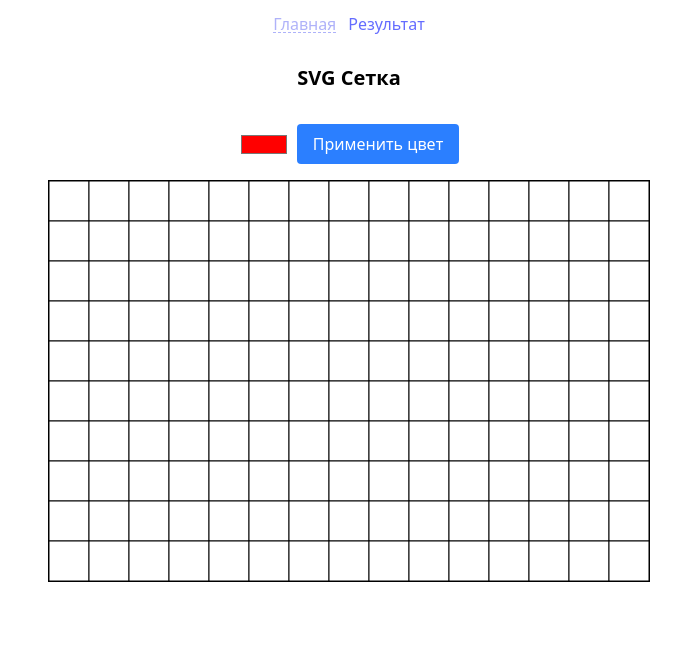
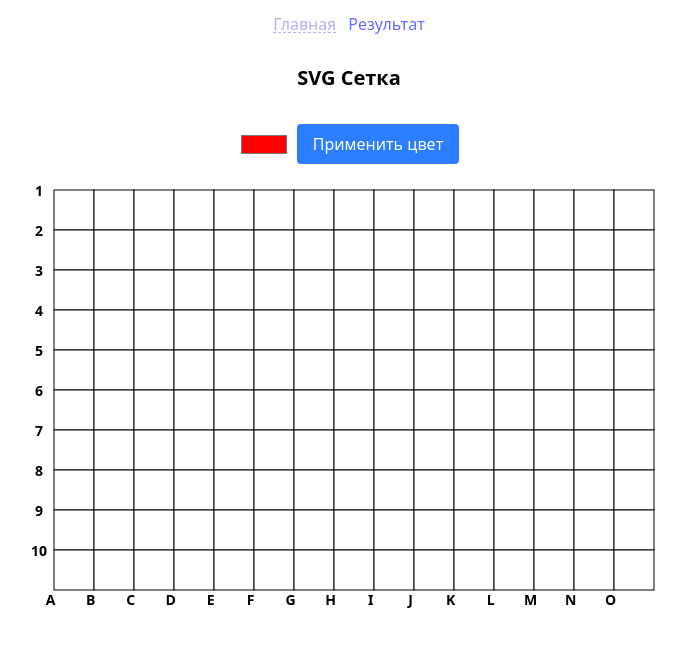
Before and after one commit to d-matern/test-task-grovita-technology, a React (Vite) app: page / in a window 1280 px wide. Shown: the top 646 px of the page, without its empty margins (291-977 px from the left). Built offline with nearby package versions, Linux system fonts and the light colour scheme.

Commit message:
feature: logic result page, coord line. fix: logic selecting cell

```diff
--- a/src/pages/result/ui/ResultPage.tsx
+++ b/src/pages/result/ui/ResultPage.tsx
@@ -1,3 +1,21 @@
+import { useAppSelector } from "../../../shared/hooks/reduxHooks";
+import { selectCellsResult } from "../../../widgets/grid/model/selectors";
+
 export function ResultPage() {
-  return <div>Test task Grovita Result</div>;
+  const cellsResult = useAppSelector(selectCellsResult);
+  return (
+    <div className="flex flex-col items-center">
+      <h1 className="my-4 text-xl font-bold">Результат</h1>
+
+      <ul>
+        {Object.keys(cellsResult).map(((key) => (
+          <li key={key}>
+            <p>
+              Ячеек: <b>{cellsResult[key]}</b> Цвет: <span className="inline-block size-4" style={{ backgroundColor: key }} />
+            </p>
+          </li>
+        )))}
+      </ul>
+    </div>
+  );
 }
--- /dev/null
+++ b/src/widgets/grid/config/constants.ts
@@ -0,0 +1,4 @@
+export const ROWS = 10;
+export const COLS = 15;
+export const CELL_SIZE = 40;
+export const CELL_COLOR_DEFAULT = '#ffffff';
--- a/src/widgets/grid/model/gridSlice.ts
+++ b/src/widgets/grid/model/gridSlice.ts
@@ -1,5 +1,6 @@
 import { createSlice, PayloadAction } from '@reduxjs/toolkit';
-import { Cell } from './cell.type';
+import { Cell } from './types/cell.type';
+import { CELL_COLOR_DEFAULT, CELL_SIZE, COLS, ROWS } from '../config/constants';
 
 interface GridState {
   cells: Cell[];
@@ -8,16 +9,12 @@ interface GridState {
   isSelecting: boolean;
 }
 
-const ROWS = 10;
-const COLS = 15;
-const CELL_SIZE = 40;
-
 const initialState: GridState = {
   cells: Array.from({ length: ROWS * COLS }, (_, index) => ({
     id: index.toString(),
     x: (index % COLS) * CELL_SIZE,
     y: Math.floor(index / COLS) * CELL_SIZE,
-    color: '#ffffff',
+    color: CELL_COLOR_DEFAULT,
     selected: false,
   })),
   selectedColor: '#ff0000',
@@ -30,6 +27,13 @@ const gridSlice = createSlice({
   initialState,
   reducers: {
     selectCell: (state, action: PayloadAction<string>) => {
+      const cellIndex = state.selectedCells.findIndex(c => c === action.payload);
+
+      if (cellIndex >= 0) {
+        state.selectedCells = state.selectedCells.splice(cellIndex, 1);
+        return;
+      }
+
       state.selectedCells.push(action.payload);
     },
     clearSelection: (state) => {
--- a/src/widgets/grid/model/selectors.ts
+++ b/src/widgets/grid/model/selectors.ts
@@ -1,6 +1,21 @@
 import { RootState } from '../../../shared/types/store';
+import { CELL_COLOR_DEFAULT } from '../config/constants';
+import { CellsResult } from './types/cells-result.type';
 
 export const selectCells = (state: RootState) => state.grid.cells;
 export const selectSelectedCells = (state: RootState) => state.grid.selectedCells;
 export const selectSelecting = (state: RootState) => state.grid.isSelecting;
 export const selectSelectedColor = (state: RootState) => state.grid.selectedColor;
+export const selectCellsResult = (state: RootState): CellsResult => {
+  const result: CellsResult = {};
+
+  state.grid.cells.forEach((cell) => {
+    if (result[cell.color]) {
+      result[cell.color] += 1;
+    } else if (cell.color !== CELL_COLOR_DEFAULT) {
+      result[cell.color] = 1;
+    }
+  });
+
+  return result;
+};
--- /dev/null
+++ b/src/widgets/grid/model/types/cells-result.type.ts
@@ -0,0 +1,3 @@
+export type CellsResult = {
+  [key: string]: number;
+};
--- a/src/widgets/grid/ui/Grid.tsx
+++ b/src/widgets/grid/ui/Grid.tsx
@@ -1,7 +1,8 @@
+import { useState } from 'react';
 import { useAppDispatch, useAppSelector } from '../../../shared/hooks/reduxHooks';
-import { selectCell, clearSelection, setSelecting } from '../model/gridSlice';
+import { selectCell, setSelecting } from '../model/gridSlice';
 import { RootState } from '../../../shared/types/store';
-import { useState } from 'react';
+import { CELL_SIZE, COLS, ROWS } from '../config/constants';
 
 export function Grid() {
   const dispatch = useAppDispatch();
@@ -10,7 +11,6 @@ export function Grid() {
   const [startPos, setStartPos] = useState<{ x: number, y: number } | null>(null);
 
   const handleMouseDown = (x: number, y: number) => {
-    dispatch(clearSelection());
     setStartPos({ x, y });
     dispatch(setSelecting(true));
   };
@@ -23,7 +23,7 @@ export function Grid() {
       const maxY = Math.max(startPos.y, y);
 
       cells.forEach((cell) => {
-        if (cell.x >= minX && cell.x < maxX + 40 && cell.y >= minY && cell.y < maxY + 40) {
+        if (cell.x >= minX && cell.x < maxX + CELL_SIZE && cell.y >= minY && cell.y < maxY + CELL_SIZE) {
           dispatch(selectCell(cell.id));
         }
       })
@@ -35,17 +35,47 @@ export function Grid() {
   };
 
   return (
-    <svg className="border" width={15 * 40 + 2} height={40 * 10 + 2} onMouseUp={handleMouseUp}>
+    <svg width={COLS * CELL_SIZE + 50} height={ROWS * CELL_SIZE + 50} onMouseUp={handleMouseUp}>
+      {/* Ось Y (цифры) */}
+      {Array.from({ length: ROWS }).map((_, y) => (
+        <text
+          key={y}
+          x={COLS}
+          y={y * CELL_SIZE + CELL_SIZE / 2.5}
+          textAnchor="middle"
+          fontSize="14"
+          fontWeight="bold"
+        >
+          {y + 1}
+        </text>
+      ))}
+
+      {/* Ось X (Буквы) */}
+      {Array.from({ length: COLS }).map((_, x) => (
+        <text
+          key={x}
+          x={x * CELL_SIZE + CELL_SIZE / 1.5}
+          y={ROWS * CELL_SIZE + 25}
+          textAnchor="middle"
+          fontSize="14"
+          fontWeight="bold"
+        >
+          {String.fromCharCode(65 + x)}
+        </text>
+      ))}
+
+      {/* Клетки */}
       {cells.map((cell) => (
         <rect
           key={cell.id}
-          x={cell.x}
-          y={cell.y}
-          width={40}
-          height={40}
+          x={cell.x + 30}
+          y={cell.y + 10}
+          width={CELL_SIZE}
+          height={CELL_SIZE}
           fill={selectedCells.includes(cell.id) ? 'rgba(0, 0, 255, 0.3)' : cell.color}
           stroke="black"
           strokeWidth="1"
+          onClick={() => dispatch(selectCell(cell.id))}
           onMouseDown={() => handleMouseDown(cell.x, cell.y)}
           onMouseMove={() => handleMouseMove(cell.x, cell.y)}
           className="cursor-pointer"
```
Also changed, not shown: src/widgets/grid/model/types/cell.type.ts (renamed from src/widgets/grid/model/cell.type.ts).
